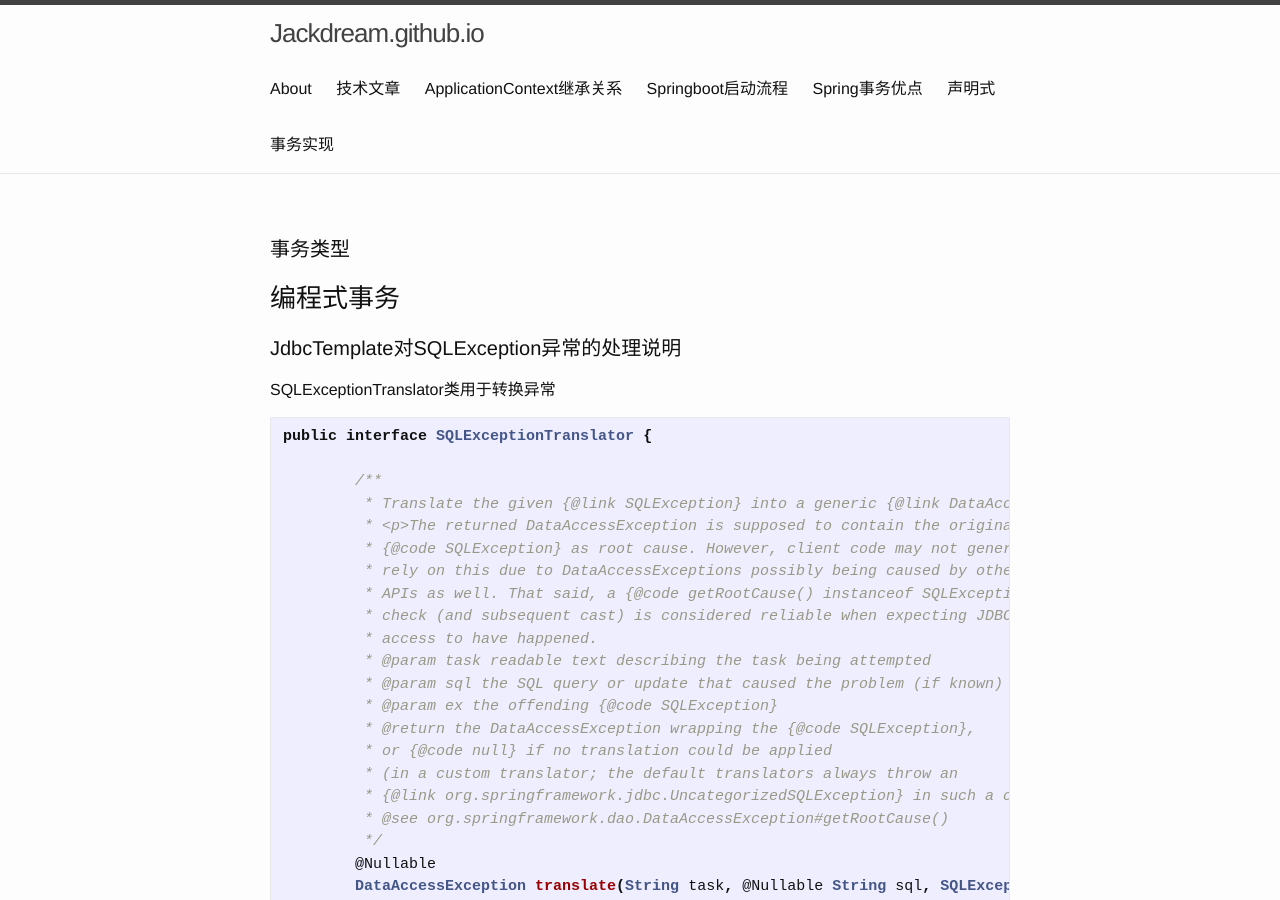
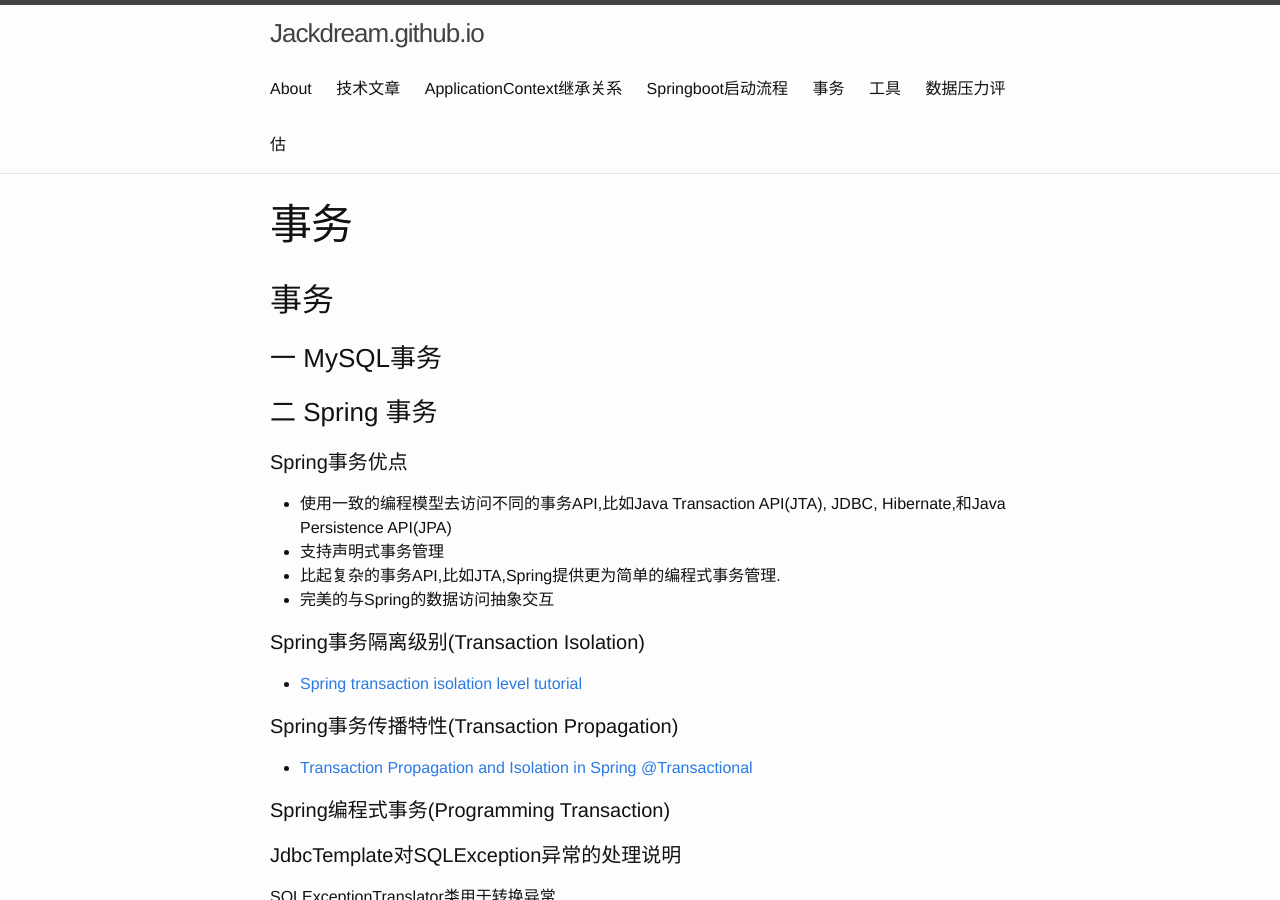
Before and after one commit to Jackdream/Jackdream.github.io, a Jekyll site: the page built from 事务课题.md, in a window 1280 px wide and 900 px high. Built offline with Jekyll 4.4.1, drawn with Linux system fonts in a browser that asks for light colours; our own code applies the rules of GitHub Pages for plain Markdown files; some of the changed text lies outside the part shown.

Commit message:
修改事务文档

````diff
--- a/事务.md
+++ b/事务课题.md
@@ -1,6 +1,25 @@
-#### 事务类型
+## 事务
 
-### 编程式事务
+### 一 MySQL事务
+
+### 二 Spring 事务
+
+#### Spring事务优点
+
+- 使用一致的编程模型去访问不同的事务API,比如Java Transaction API(JTA), JDBC, Hibernate,和Java Persistence API(JPA)
+- 支持声明式事务管理
+- 比起复杂的事务API,比如JTA,Spring提供更为简单的编程式事务管理.
+- 完美的与Spring的数据访问抽象交互
+
+#### Spring事务隔离级别(Transaction Isolation)
+
+- [Spring transaction isolation level tutorial](https://www.byteslounge.com/tutorials/spring-transaction-isolation-tutorial)
+
+#### Spring事务传播特性(Transaction Propagation)
+
+- [Transaction Propagation and Isolation in Spring @Transactional](https://www.baeldung.com/spring-transactional-propagation-isolation)
+
+#### Spring编程式事务(Programming Transaction)
 
 #### JdbcTemplate对SQLException异常的处理说明
 
@@ -33,3 +52,13 @@ public interface SQLExceptionTranslator {
 ```
 
 这里需要说明的是`DataAccessException`继承`RuntimeException`
+
+#### Spring 声明式事务(Declaration Transaction)
+
+### 分布式事务(Distributed Transaction)
+
+- [分布式事务依据](https://www.cnblogs.com/SimpleWu/p/10922654.html#tx-lcn%20Distributed%20transaction%20framework)
+
+### 实际项目中事务使用情况
+
+### Demo代码提出
--- /dev/null
+++ b/工具.md
@@ -0,0 +1,3 @@
+## 工具
+
+- [matools](http://www.matools.com/)
````
Also changed, not shown: spring事务优点.md (deleted, +0 -6 lines), 声明式事务实现.md (deleted, +0 -1 lines), 数据库并发.md (added, +11 -0 lines).
